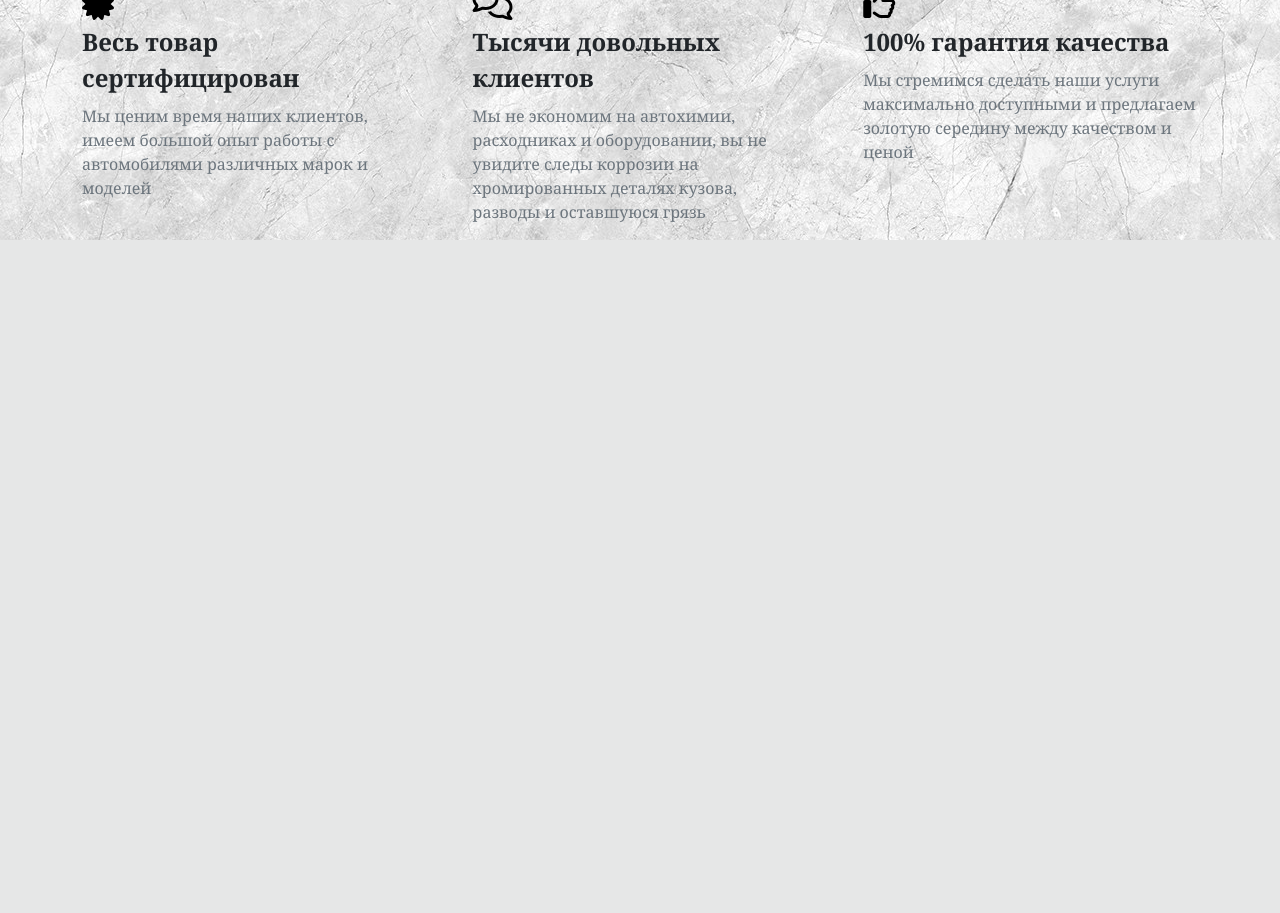
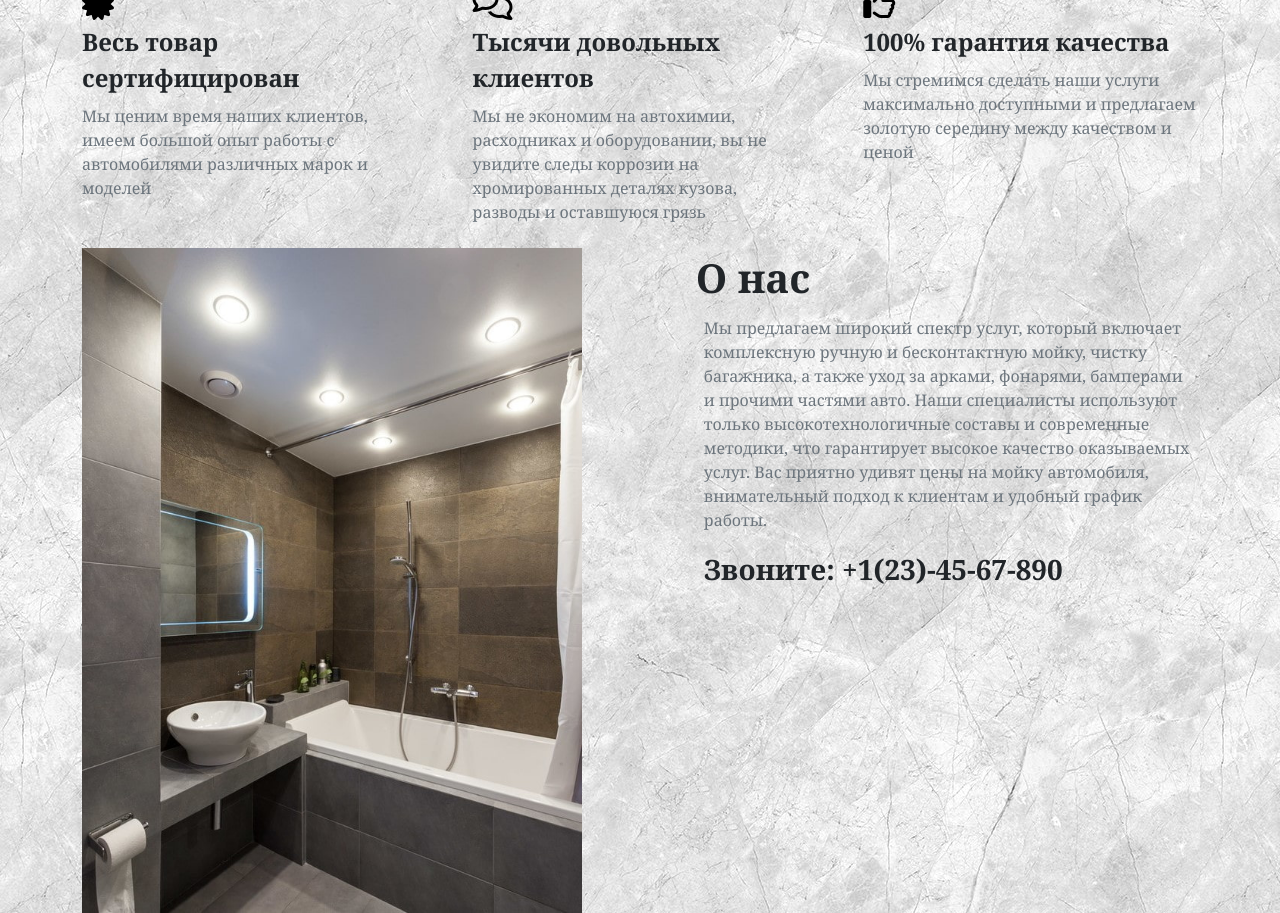
Before and after one commit to SomAndr92/keramika, a PHP site: page /main.php in a window 1280 px wide. Shown: the part 716-1629 px from the top of the page. Before the commit the page ends 956 px from the top, so only its background shows below. Run offline with PHP 8.4, Linux system fonts and the light colour scheme; data that the repository does not hold is empty.

Commit message:
добавлен 3-й блок

```diff
--- a/main.php
+++ b/main.php
@@ -133,6 +133,27 @@ if ($_POST['exit']) {
 
     </div>
   </div>
+
+  <div class="container  mt-4">
+    <div class="box_big">
+
+    <div class="box1  ">
+        <img src="фото/ванна3.jpg" class="img1" alt="">
+      </div>
+      <div class="box1 d-flex flex-column mb-3">
+        <div class="fs-1 fw-bold text-start">О нас</div>
+        <div class="p-2 text-start text-secondary">Мы предлагаем широкий спектр услуг, который включает комплексную
+          ручную и бесконтактную мойку, чистку багажника, а также уход за арками, фонарями, бамперами и прочими частями
+          авто. Наши специалисты используют только высокотехнологичные составы и современные методики, что гарантирует
+          высокое качество оказываемых услуг. Вас приятно удивят цены на мойку автомобиля, внимательный подход к
+          клиентам и удобный график работы.</div>
+        <div class="p-2 fs-3 fw-bold text-start">Звоните: +1(23)-45-67-890</div>
+      </div>
+
+
+    </div>
+  </div>
+
 <script src="https://cdn.jsdelivr.net/npm/bootstrap@5.3.1/dist/js/bootstrap.bundle.min.js"
     integrity="sha384-HwwvtgBNo3bZJJLYd8oVXjrBZt8cqVSpeBNS5n7C8IVInixGAoxmnlMuBnhbgrkm" crossorigin="anonymous"></script>
 </body>
--- a/style.css
+++ b/style.css
@@ -25,9 +25,52 @@ body{
     width: 30%;
 }
 
+.box_big{
+    display: flex;
+    flex-wrap: wrap;
+    justify-content: space-between;
+    row-gap: 25px;
+}
+
+.img1{
+    height: 100%;
+    width: 100%;
+    max-width: 500px;
+}
+
+@media(max-width: 1200px){
+    .img1{
+        height: 340px;
+
+    }
+}
+
+.box1{
+    width: 45%;
+    min-width:422px ;
+}
+@media(max-width: 992px){
+    .box_big{
+        justify-content: center;
+    }
+    .box1{
+        width: 100%;
+    }
+
+    .box1_none{
+        display: none;
+    }
+    .item_text{
+        justify-content: center;
+    }
+    .item{
+        width: 100%;
+    }
+}
 
 
 
+/*
 .aaaaa{
     display: flex;
     flex-wrap: wrap;
```
Also changed, not shown: eda.png (added), фото/ванна3.jpg (added).
